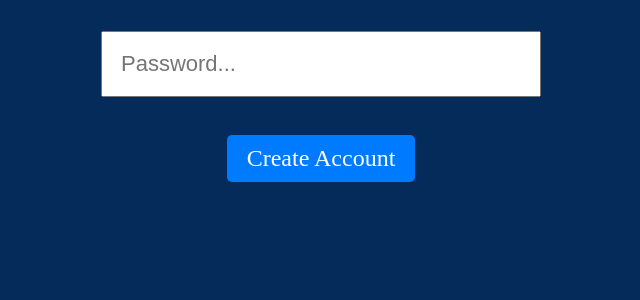
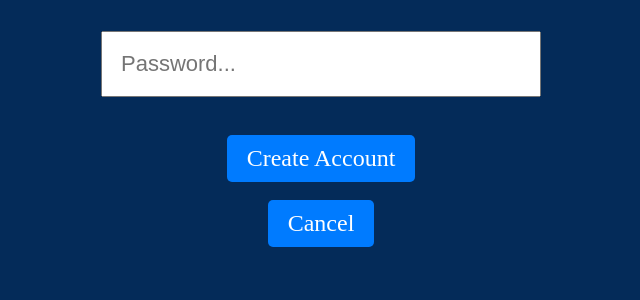
Before and after one commit to SammyMcNab/CIS3530A4, a Flask app: page /create_account_page in a window 1280 px wide. Shown: the part 273-573 px from the top of the page, without its empty margins (319-959 px from the left). Run offline with Flask 3, Linux system fonts and the light colour scheme; some libraries are stand-ins or nearby versions.

Commit message:
Update create_account.html with back button

```diff
--- a/app/templates/create_account.html
+++ b/app/templates/create_account.html
@@ -19,6 +19,10 @@
             <br>
 
             <a onclick="event.preventDefault(); this.closest('form').submit();" class="button">Create Account</a>
+
+            <br>
+
+            <a href="{{ url_for('main.home') }}" class="button">Cancel</a>
         </div>
     </form>
 
```
